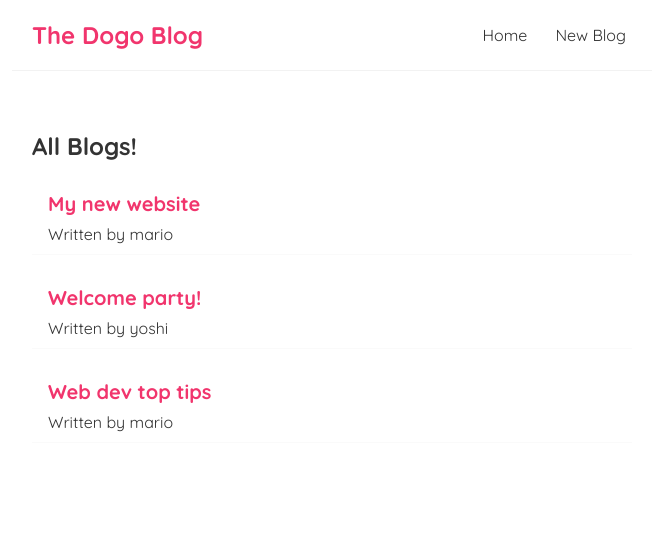
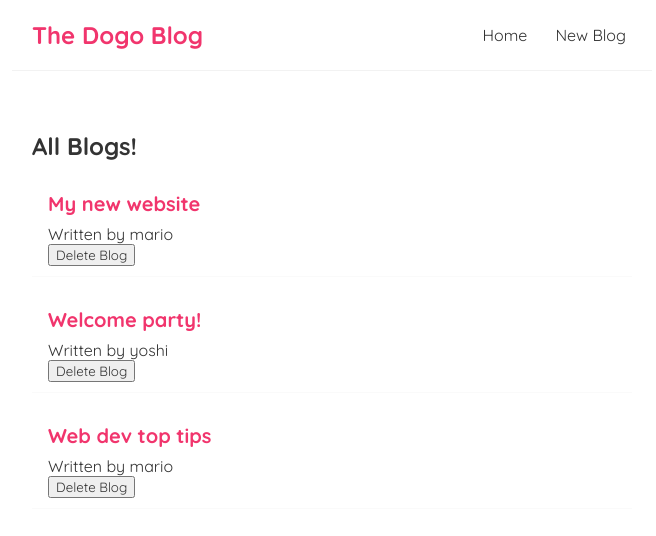
Before and after one commit to deeparka/dojo-blog, a React (Create React App) app: page / in a window 1280 px wide. Shown: the top 536 px of the page, without its empty margins (308-964 px from the left). Built offline with nearby package versions, Linux system fonts and the light colour scheme.

Commit message:
added delete blog using handleDelete fn and learned useEffect

```diff
--- a/src/components/BlogList.js
+++ b/src/components/BlogList.js
@@ -1,4 +1,4 @@
-const BlogList = ({ blogs, title }) => {
+const BlogList = ({ blogs, title, handleDelete }) => {
     // const blogs = props.blogs;
     // const title = props.title;
 
@@ -10,6 +10,9 @@
                 <div className="blog-preview" key={blog.id}>
                     <h2>{blog.title}</h2>
                     <p>Written by {blog.author}</p>
+                    <button onClick={() => handleDelete(blog.id)}>
+                        Delete Blog
+                    </button>
                 </div>
             ))}
         </div>
--- a/src/components/Home.js
+++ b/src/components/Home.js
@@ -1,4 +1,4 @@
-import { useState } from "react";
+import { useState, useEffect } from "react";
 import BlogList from "./BlogList";
 
 const Home = () => {
@@ -23,11 +23,29 @@
         },
     ]);
 
+    const handleDelete = (id) => {
+        const newBlogs = blogs.filter((blog) => blog.id !== id);
+        setBlogs(newBlogs);
+    };
+
+    useEffect(() => {
+        console.log("useEffect");
+        console.log(blogs);
+    });
+
     return (
         <div className="home">
-            <BlogList blogs={blogs} title="All Blogs!" />
+            <BlogList
+                blogs={blogs}
+                title="All Blogs!"
+                handleDelete={handleDelete}
+            />
+            {/* <BlogList
+                blogs={blogs.filter((blog) => blog.author === "mario")}
+                title="Mario's Blogs"
+            /> */}
         </div>
     );
 };
-//11
+
 export default Home;
```
